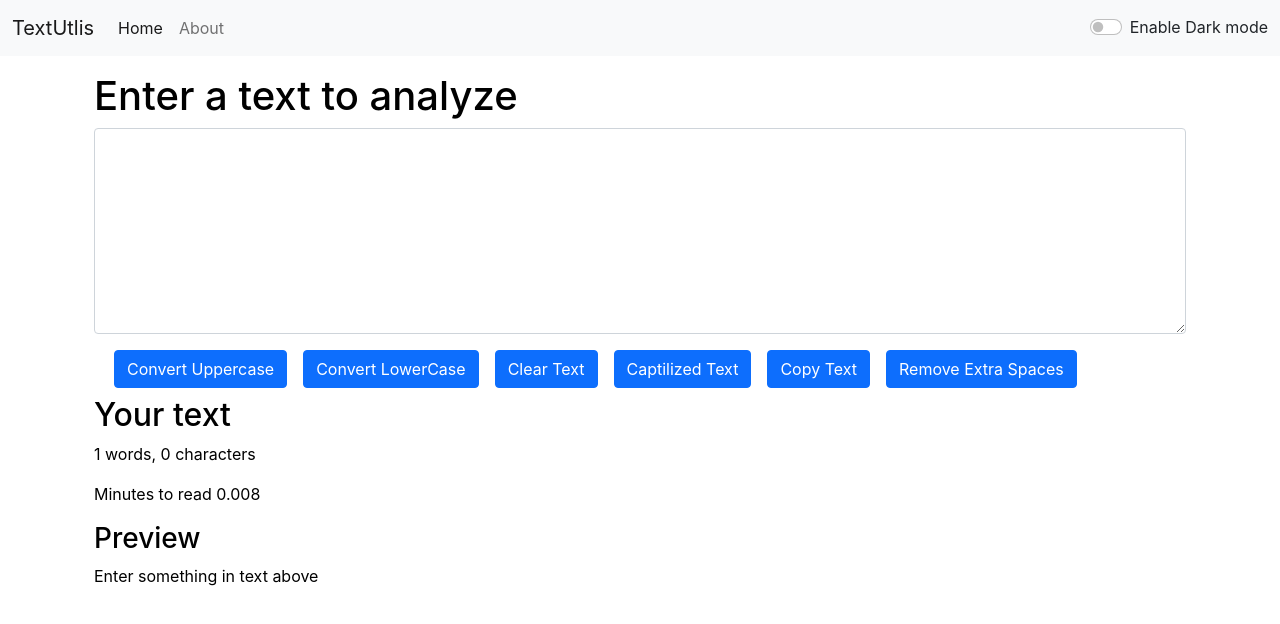
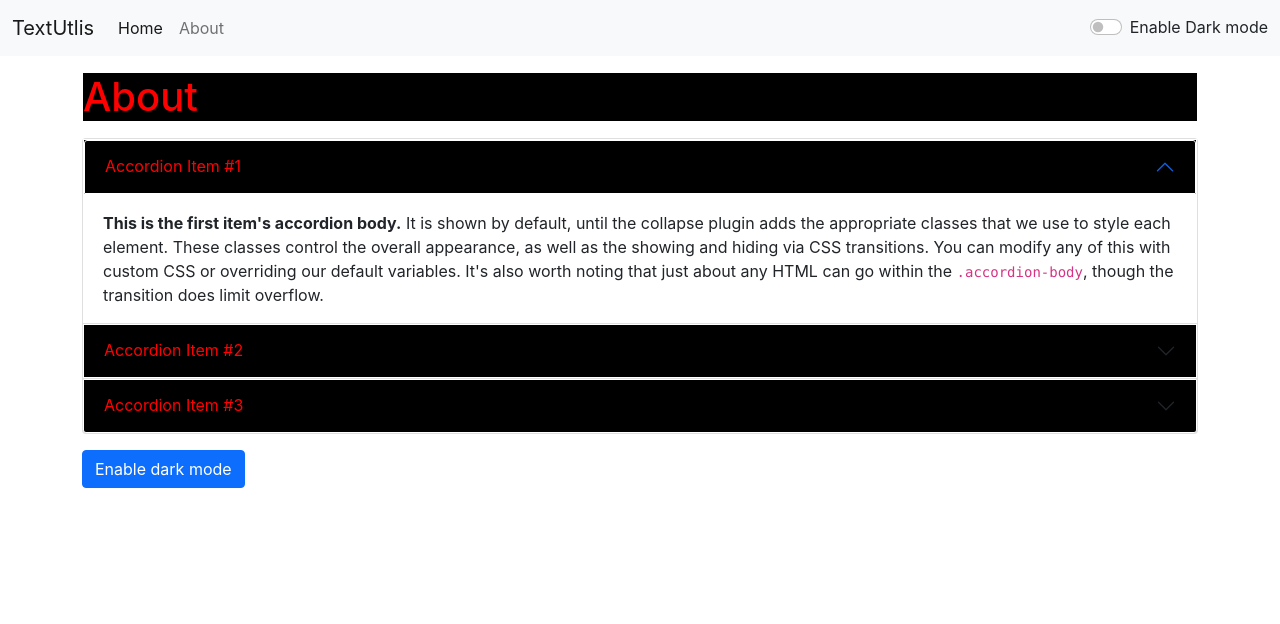
Before and after one commit to Ameen671999/TestUtlis, a React (Create React App) app: page /about in a window 1280 px wide. Shown: the top 624 px of the page. Built offline with nearby package versions, Linux system fonts and the light colour scheme.

Commit message:
6.React Router

```diff
--- a/package.json
+++ b/package.json
@@ -8,6 +8,7 @@
     "@testing-library/user-event": "^12.8.3",
     "react": "^17.0.2",
     "react-dom": "^17.0.2",
+    "react-router-dom": "^5.3.0",
     "react-scripts": "4.0.3",
     "web-vitals": "^1.1.2"
   },
--- a/public/index.html
+++ b/public/index.html
@@ -7,13 +7,10 @@
     <meta name="theme-color" content="#000000" />
     <meta
       name="description"
-      content="Web site created using create-react-app"
+      content="TextUtlis which can be used to manipulate in the way you want"
     />
     <link rel="apple-touch-icon" href="%PUBLIC_URL%/logo192.png" />
-    <!--
-      manifest.json provides metadata used when your web app is installed on a
-      user's mobile device or desktop. See https://developers.google.com/web/fundamentals/web-app-manifest/
-    -->
+
     <link rel="manifest" href="%PUBLIC_URL%/manifest.json" />
     <link
       href="https://cdn.jsdelivr.net/npm/bootstrap@5.1.3/dist/css/bootstrap.min.css"
@@ -21,30 +18,13 @@
       integrity="sha384-1BmE4kWBq78iYhFldvKuhfTAU6auU8tT94WrHftjDbrCEXSU1oBoqyl2QvZ6jIW3"
       crossorigin="anonymous"
     />
-    <!--
-      Notice the use of %PUBLIC_URL% in the tags above.
-      It will be replaced with the URL of the `public` folder during the build.
-      Only files inside the `public` folder can be referenced from the HTML.
 
-      Unlike "/favicon.ico" or "favicon.ico", "%PUBLIC_URL%/favicon.ico" will
-      work correctly both with client-side routing and a non-root public URL.
-      Learn how to configure a non-root public URL by running `npm run build`.
-    -->
-    <title>React App</title>
+    <title>TextUtlis - Home</title>
   </head>
   <body>
     <noscript>You need to enable JavaScript to run this app.</noscript>
     <div id="root"></div>
-    <!--
-      This HTML file is a template.sss
-      If you open it directly in the browser, you will see an empty page.
 
-      You can add webfonts, meta tags, or analytics to this file.
-      The build step will place the bundled scripts into the <body> tag.
-
-      To begin the development, run `npm start` or `yarn start`.
-      To create a production bundle, use `npm run build` or `yarn build`.
-    -->
     <script
       src="https://cdn.jsdelivr.net/npm/bootstrap@5.1.3/dist/js/bootstrap.bundle.min.js"
       integrity="sha384-ka7Sk0Gln4gmtz2MlQnikT1wXgYsOg+OMhuP+IlRH9sENBO0LRn5q+8nbTov4+1p"
--- a/src/App.js
+++ b/src/App.js
@@ -1,56 +1,63 @@
 import "./App.css";
+import {
+  BrowserRouter as Router,
+  Switch,
+  Route
+} from "react-router-dom";
 import Navbar from "./components/Navbar";
 import TextForm from "./components/TextForm";
-import PropTypes from "prop-types";
+import About from "./components/About"
 import { useState } from "react/cjs/react.development";
 import Alert from "./components/Alert";
-// import About from "./components/About";
 
 function App() {
   const [mode, setMode] = useState("light");
-  const [alert,setAlert] = useState(null);
+  const [alert, setAlert] = useState(null);
 
   const showAlert = (message, type) => {
     setAlert({
       msg: message,
-      type: type
+      type: type,
     });
     setTimeout(() => {
       setAlert(null);
-    }, 3000)
-  }
+    }, 3000);
+  };
   const toggleMode = () => {
     if (mode === "light") {
       setMode("dark");
       document.body.style.backgroundColor = "#042743";
-      showAlert('this is dark', 'primary')
+      showAlert("this is dark", "primary");
     } else {
       setMode("light");
       document.body.style.backgroundColor = "white";
-      showAlert('this is light', 'success')
+      showAlert("this is light", "success");
     }
   };
   return (
     <>
+    <Router>
+      <Navbar title="TextUtlis" mode={mode} toggleMode={toggleMode} />
       <Alert alert={alert} />
-      <Navbar title="TextUtlis" mode={mode} toggleMode={toggleMode} />
       <div className="container my-3">
-        <TextForm mode={mode} showAlert={showAlert} heading="Enter a text to analyze" />
-        {/* <About/> */}
+        <Switch>
+        <Route exact path="/about">
+            <About />
+          </Route>
+          <Route exact path="/">
+            <TextForm
+              mode={mode}
+              showAlert={showAlert}
+              heading="Enter a text to analyze"
+            />
+          </Route>
+
+        </Switch>
       </div>
+      </Router>
     </>
   );
 }
 
-Navbar.prototype = {
-  title: PropTypes.string,
-  aboutText: PropTypes.string,
-};
-
-Navbar.defaultProps = {
-  // value is not given
-  title: "set title",
-  aboutText: "About",
-};
 
 export default App;
--- a/src/components/About.js
+++ b/src/components/About.js
@@ -33,7 +33,7 @@ export default function About() {
   return (
     <>
       <h1 className="my-3" style={myStyle}>
-        About Us
+        About
       </h1>
       <div className="accordion" id="accordionExample">
         <div className="accordion-item">
--- a/src/components/Navbar.js
+++ b/src/components/Navbar.js
@@ -1,12 +1,13 @@
 import React from "react";
+import { Link } from "react-router-dom";
 
 export default function Navbar(props) {
   return (
     <nav className={`navbar navbar-expand-lg navbar-${props.mode} bg-${props.mode}`}>
       <div className="container-fluid">
-        <a className="navbar-brand" href="/">
+        <Link className="navbar-brand" to="/">
           {props.title}
-        </a>
+        </Link>
         <button
           className="navbar-toggler"
           type="button"
@@ -21,27 +22,16 @@ export default function Navbar(props) {
         <div className="collapse navbar-collapse" id="navbarSupportedContent">
           <ul className="navbar-nav me-auto mb-2 mb-lg-0">
             <li className="nav-item">
-              <a className="nav-link active" aria-current="page" href="/">
+              <Link className="nav-link active" aria-current="page" to="/">
                 Home
-              </a>
+              </Link>
             </li>
             <li className="nav-item">
-              <a className="nav-link" href="/">
-                {props.aboutText}
-              </a>
+              <Link className="nav-link" to="/about">
+                About
+              </Link>
             </li>
           </ul>
-          {/* <form className="d-flex">
-              <input
-                className="form-control me-2"
-                type="search"
-                placeholder="Search"
-                aria-label="Search"
-              />
-              <button className="btn btn-success" type="submit">
-                Search
-              </button>
-            </form> */}
           <div className={`form-check form-switch text-${props.mode === 'light' ? 'dark' : 'light'}`}>
             <input onClick={props.toggleMode}
               className="form-check-input"
```
Also changed, not shown: 1 other file (tests, documents, lock files or other folders).
